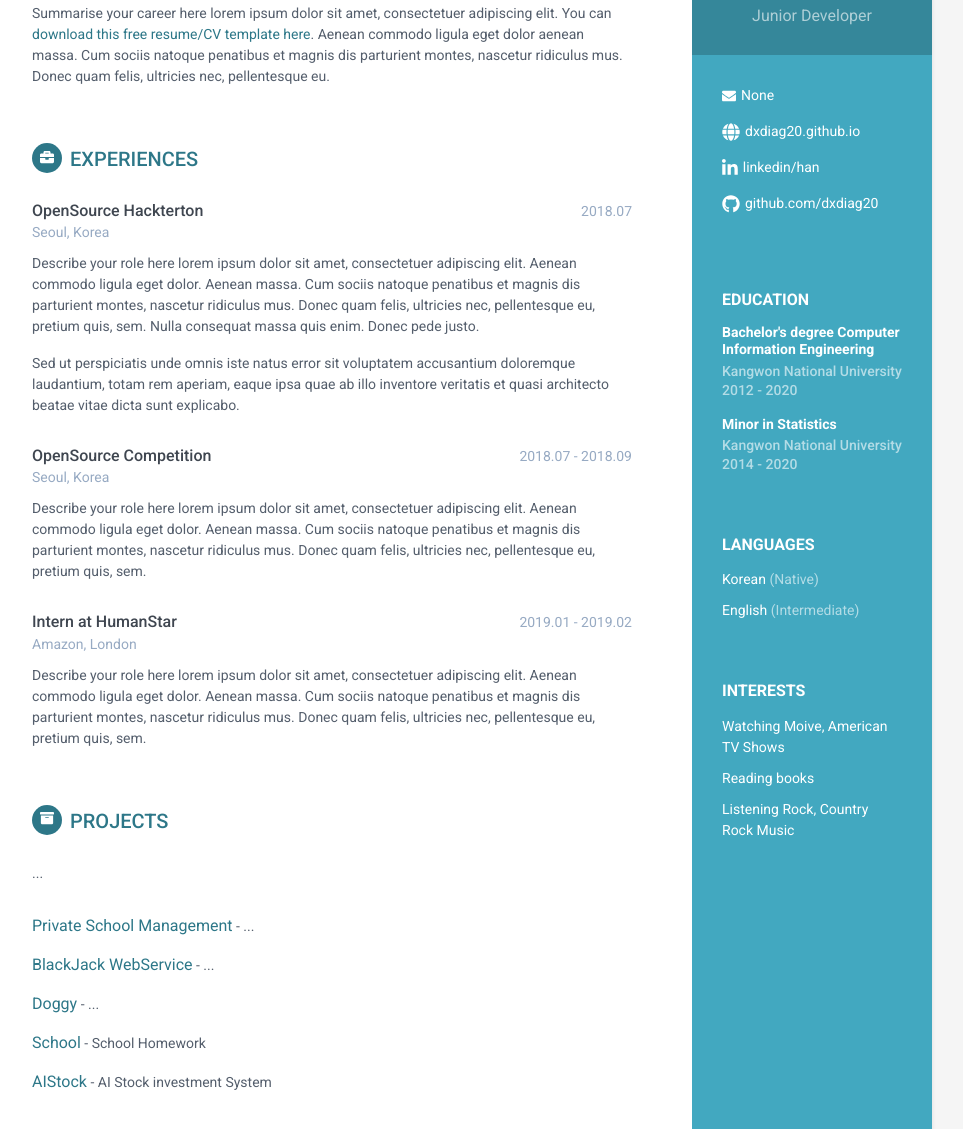
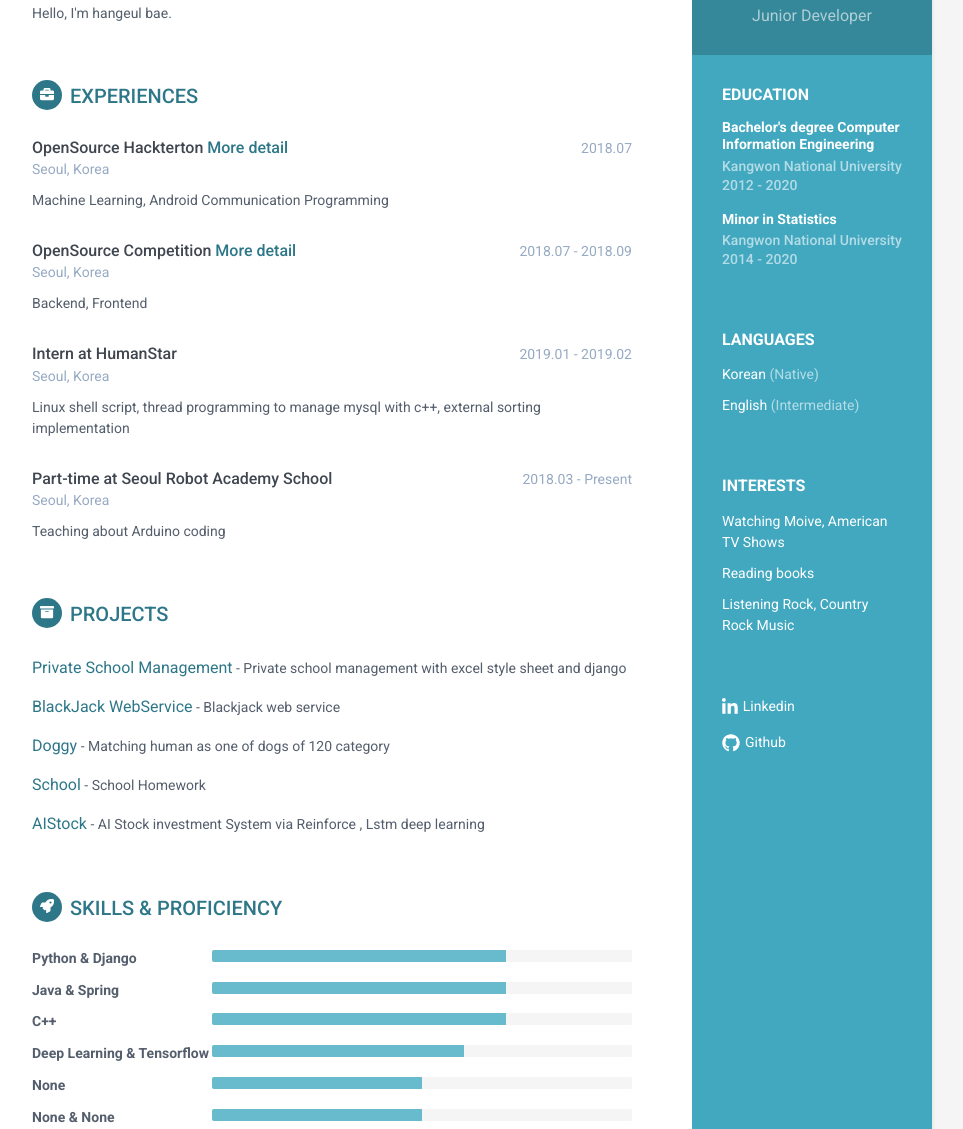
Before and after one commit to dxdiag20/dxdiag20.github.io, a plain HTML site: page index.html in a window 1280 px wide. Shown: the part 141-1270 px from the top of the page, without its empty margins (188-1151 px from the left). Drawn offline with Linux system fonts and the light colour scheme.

Commit message:
Update index.html: add info

```diff
--- a/index.html
+++ b/index.html
@@ -28,15 +28,6 @@
                 <h1 class="name">Hangeul Bae(Han)</h1>
                 <h3 class="tagline">Junior Developer</h3>
             </div><!--//profile-container-->
-
-            <div class="contact-container container-block">
-                <ul class="list-unstyled contact-list">
-                    <li class="email"><i class="fas fa-envelope"></i><a href="mailto: yourname@email.com">None</a></li>
-                    <li class="website"><i class="fas fa-globe"></i><a href="dxdiag20.github.io" target="_blank">dxdiag20.github.io</a></li>
-                    <li class="linkedin"><i class="fab fa-linkedin-in"></i><a href="www.linkedin.com/in/hangeul-bae-300b97175/" target="_blank">linkedin/han</a></li>
-                    <li class="github"><i class="fab fa-github"></i><a href="github.com/dxdiag20" target="_blank">github.com/dxdiag20</a></li>
-                </ul>
-            </div><!--//contact-container-->
             <div class="education-container container-block">
                 <h2 class="container-block-title">Education</h2>
                 <div class="item">
@@ -67,15 +58,20 @@
                     <li>Listening Rock, Country Rock Music</li>
                 </ul>
             </div><!--//interests-->
-
+            <div class="contact-container container-block">
+                <ul class="list-unstyled contact-list">
+                    <li class="linkedin"><i class="fab fa-linkedin-in"></i><a href="www.linkedin.com/in/hangeul-bae-300b97175/" target="_blank">Linkedin</a></li>
+                    <li class="github"><i class="fab fa-github"></i><a href="github.com/dxdiag20" target="_blank">Github</a></li>
+                </ul>
+            </div><!--//contact-container-->
         </div><!--//sidebar-wrapper-->
 
         <div class="main-wrapper">
 
             <section class="section summary-section">
-                <h2 class="section-title"><span class="icon-holder"><i class="fas fa-user"></i></span>History</h2>
+                <h2 class="section-title"><span class="icon-holder"><i class="fas fa-user"></i></span>Intro</h2>
                 <div class="summary">
-                    <p>Summarise your career here lorem ipsum dolor sit amet, consectetuer adipiscing elit. You can <a href="https://themes.3rdwavemedia.com/bootstrap-templates/resume/orbit-free-resume-cv-bootstrap-theme-for-developers/" target="_blank">download this free resume/CV template here</a>. Aenean commodo ligula eget dolor aenean massa. Cum sociis natoque penatibus et magnis dis parturient montes, nascetur ridiculus mus. Donec quam felis, ultricies nec, pellentesque eu.</p>
+                    <p>Hello, I'm hangeul bae.</p>
                 </div><!--//summary-->
             </section><!--//section-->
 
@@ -85,27 +81,26 @@
                 <div class="item">
                     <div class="meta">
                         <div class="upper-row">
-                            <h3 class="job-title">OpenSource Hackterton</h3>
+                            <h3 class="job-title">OpenSource Hackterton <a href="https://github.com/dxdiag20/doggy.mobile" target="_blank">More detail</a></h3>
                             <div class="time">2018.07</div>
                         </div><!--//upper-row-->
                         <div class="company">Seoul, Korea</div>
                     </div><!--//meta-->
                     <div class="details">
-                        <p>Describe your role here lorem ipsum dolor sit amet, consectetuer adipiscing elit. Aenean commodo ligula eget dolor. Aenean massa. Cum sociis natoque penatibus et magnis dis parturient montes, nascetur ridiculus mus. Donec quam felis, ultricies nec, pellentesque eu, pretium quis, sem. Nulla consequat massa quis enim. Donec pede justo.</p>
-                        <p>Sed ut perspiciatis unde omnis iste natus error sit voluptatem accusantium doloremque laudantium, totam rem aperiam, eaque ipsa quae ab illo inventore veritatis et quasi architecto beatae vitae dicta sunt explicabo. </p>
+                        <p>Machine Learning, Android Communication Programming</p>
                     </div><!--//details-->
                 </div><!--//item-->
 
                 <div class="item">
                     <div class="meta">
                         <div class="upper-row">
-                            <h3 class="job-title">OpenSource Competition</h3>
+                            <h3 class="job-title">OpenSource Competition <a href="https://github.com/dxdiag20/privateSchoolCMS" target="_blank">More detail</a></h3>
                             <div class="time">2018.07 - 2018.09</div>
                         </div><!--//upper-row-->
                         <div class="company">Seoul, Korea</div>
                     </div><!--//meta-->
                     <div class="details">
-                        <p>Describe your role here lorem ipsum dolor sit amet, consectetuer adipiscing elit. Aenean commodo ligula eget dolor. Aenean massa. Cum sociis natoque penatibus et magnis dis parturient montes, nascetur ridiculus mus. Donec quam felis, ultricies nec, pellentesque eu, pretium quis, sem.</p>
+                        <p>Backend, Frontend</p>
 
                     </div><!--//details-->
                 </div><!--//item-->
@@ -116,36 +111,49 @@
                             <h3 class="job-title">Intern at HumanStar</h3>
                             <div class="time">2019.01 - 2019.02</div>
                         </div><!--//upper-row-->
-                        <div class="company">Amazon, London</div>
+                        <div class="company">Seoul, Korea</div>
                     </div><!--//meta-->
                     <div class="details">
-                        <p>Describe your role here lorem ipsum dolor sit amet, consectetuer adipiscing elit. Aenean commodo ligula eget dolor. Aenean massa. Cum sociis natoque penatibus et magnis dis parturient montes, nascetur ridiculus mus. Donec quam felis, ultricies nec, pellentesque eu, pretium quis, sem.</p>
+                        <p>Linux shell script, thread programming to manage mysql with c++, external sorting implementation
+                        </p>
                     </div><!--//details-->
                 </div><!--//item-->
 
+                <div class="item">
+                    <div class="meta">
+                        <div class="upper-row">
+                            <h3 class="job-title">Part-time at Seoul Robot Academy School</h3>
+                            <div class="time">2018.03 - Present</div>
+                        </div><!--//upper-row-->
+                        <div class="company">Seoul, Korea</div>
+                    </div><!--//meta-->
+                    <div class="details">
+                        <p>Teaching about Arduino coding</p>
+                    </div><!--//details-->
+                </div><!--//item-->
             </section><!--//section-->
 
             <section class="section projects-section">
                 <h2 class="section-title"><span class="icon-holder"><i class="fas fa-archive"></i></span>Projects</h2>
-                <div class="intro">
+                <!--<div class="intro">
                     <p>...</p>
-                </div><!--//intro-->
+                </div>--><!--//intro-->
                 <div class="item">
-                    <span class="project-title"><a href="#hook">Private School Management</a></span> - <span class="project-tagline">...</span>
+                    <span class="project-title"><a href="https://github.com/dxdiag20/privateSchoolCMS">Private School Management</a></span> - <span class="project-tagline">Private school management with excel style sheet and django</span>
 
                 </div><!--//item-->
                 <div class="item">
-                    <span class="project-title"><a href="http://themes.3rdwavemedia.com/website-templates/responsive-bootstrap-theme-web-development-agencies-devstudio/" target="_blank">BlackJack WebService</a></span> -
-                    <span class="project-tagline">... </span>
+                    <span class="project-title"><a href="https://github.com/dxdiag20/Blackjack/tree/master/homework3" target="_blank">BlackJack WebService</a></span> -
+                    <span class="project-tagline">Blackjack web service</span>
                 </div><!--//item-->
                 <div class="item">
-                    <span class="project-title"><a href="http://themes.3rdwavemedia.com/website-templates/responsive-bootstrap-theme-for-startups-tempo/" target="_blank">Doggy</a></span> - <span class="project-tagline">...</span>
+                    <span class="project-title"><a href="https://github.com/dxdiag20/doggy.mobile" target="_blank">Doggy</a></span> - <span class="project-tagline">Matching human as one of dogs of 120 category</span>
                 </div><!--//item-->
                 <div class="item">
-                    <span class="project-title"><a href="hhttp://themes.3rdwavemedia.com/website-templates/responsive-bootstrap-theme-mobile-apps-atom/" target="_blank">School</a></span> - <span class="project-tagline">School Homework</span>
+                    <span class="project-title"><a href="https://github.com/dxdiag20/Schools" target="_blank">School</a></span> - <span class="project-tagline">School Homework</span>
                 </div><!--//item-->
                 <div class="item">
-                    <span class="project-title"><a href="http://themes.3rdwavemedia.com/website-templates/responsive-bootstrap-theme-for-mobile-apps-delta/" target="_blank">AIStock</a></span> - <span class="project-tagline">AI Stock investment System</span>
+                    <span class="project-title"><a href="https://github.com/dxdiag20/" target="_blank">AIStock</a></span> - <span class="project-tagline">AI Stock investment System via Reinforce , Lstm deep learning</span>
                 </div><!--//item-->
             </section><!--//section-->
 
@@ -155,42 +163,42 @@
                     <div class="item">
                         <h3 class="level-title">Python &amp; Django</h3>
                         <div class="progress level-bar">
-						    <div class="progress-bar theme-progress-bar" role="progressbar" style="width: 99%" aria-valuenow="70" aria-valuemin="0" aria-valuemax="100"></div>
+						    <div class="progress-bar theme-progress-bar" role="progressbar" style="width: 70%" aria-valuenow="10" aria-valuemin="0" aria-valuemax="100"></div>
 						</div>
                     </div><!--//item-->
 
                     <div class="item">
                         <h3 class="level-title">Java &amp; Spring</h3>
                         <div class="progress level-bar">
-						    <div class="progress-bar theme-progress-bar" role="progressbar" style="width: 98%" aria-valuenow="70" aria-valuemin="0" aria-valuemax="100"></div>
+						    <div class="progress-bar theme-progress-bar" role="progressbar" style="width: 70%" aria-valuenow="70" aria-valuemin="0" aria-valuemax="100"></div>
 						</div>
                     </div><!--//item-->
 
                     <div class="item">
                         <h3 class="level-title">C++</h3>
                         <div class="progress level-bar">
-						    <div class="progress-bar theme-progress-bar" role="progressbar" style="width: 98%" aria-valuenow="60" aria-valuemin="0" aria-valuemax="100"></div>
+						    <div class="progress-bar theme-progress-bar" role="progressbar" style="width: 70%" aria-valuenow="60" aria-valuemin="0" aria-valuemax="100"></div>
 						</div>
                     </div><!--//item-->
 
                     <div class="item">
                         <h3 class="level-title">Deep Learning &amp; Tensorflow</h3>
                         <div class="progress level-bar">
-							    <div class="progress-bar theme-progress-bar" role="progressbar" style="width: 95%" aria-valuenow="40" aria-valuemin="0" aria-valuemax="100"></div>
+							    <div class="progress-bar theme-progress-bar" role="progressbar" style="width: 60%" aria-valuenow="40" aria-valuemin="0" aria-valuemax="100"></div>
 						</div>
                     </div><!--//item-->
 
                     <div class="item">
                         <h3 class="level-title">None</h3>
                         <div class="progress level-bar">
-						    <div class="progress-bar theme-progress-bar" role="progressbar" style="width: 85%" aria-valuenow="100" aria-valuemin="0" aria-valuemax="100"></div>
+						    <div class="progress-bar theme-progress-bar" role="progressbar" style="width: 50%" aria-valuenow="100" aria-valuemin="0" aria-valuemax="100"></div>
 						</div>
                     </div><!--//item-->
 
                     <div class="item">
                         <h3 class="level-title">None &amp; None</h3>
                         <div class="progress level-bar">
-						    <div class="progress-bar theme-progress-bar" role="progressbar" style="width: 60%" aria-valuenow="100" aria-valuemin="0" aria-valuemax="100"></div>
+						    <div class="progress-bar theme-progress-bar" role="progressbar" style="width: 50%" aria-valuenow="100" aria-valuemin="0" aria-valuemax="100"></div>
 						</div>
                     </div><!--//item-->
 
```
